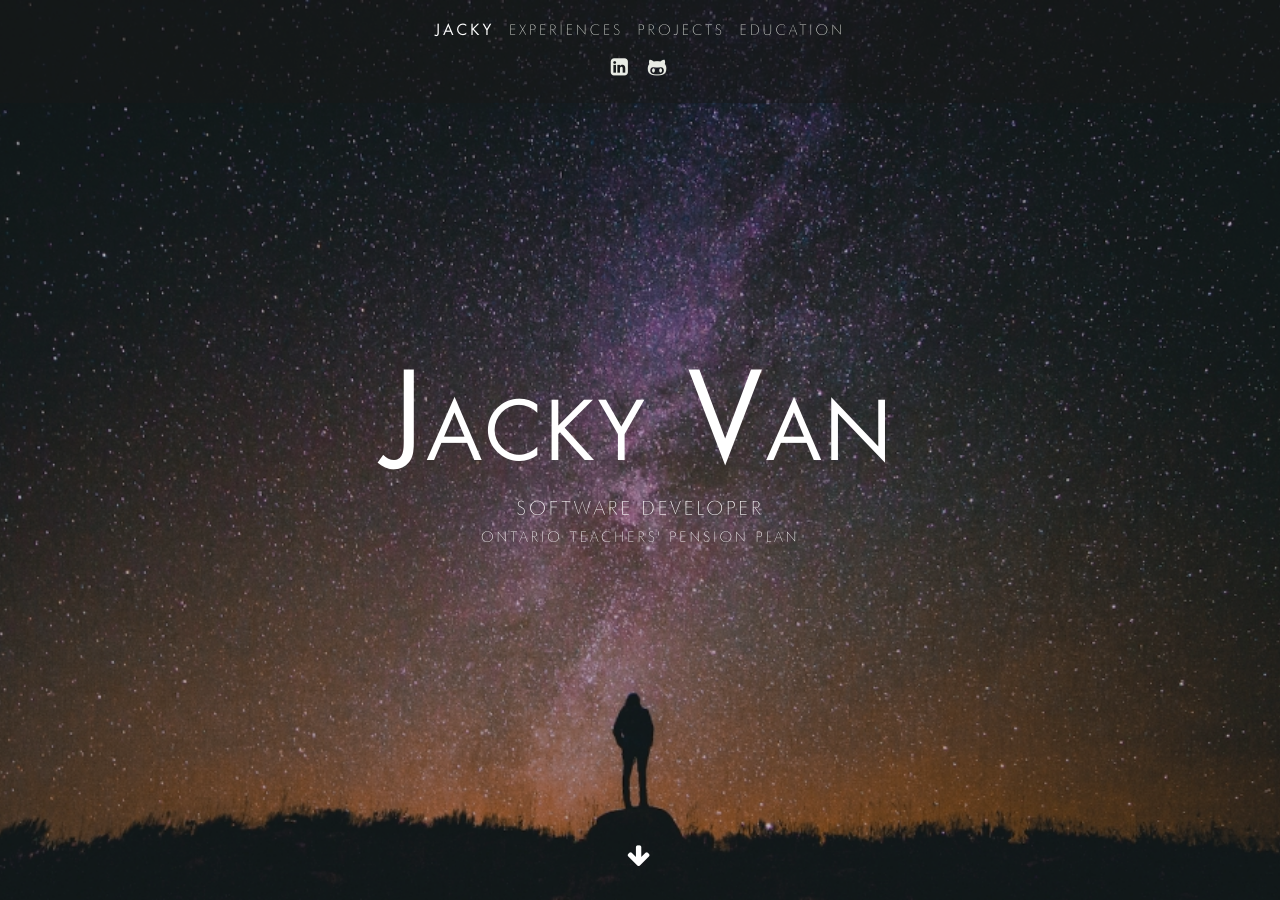
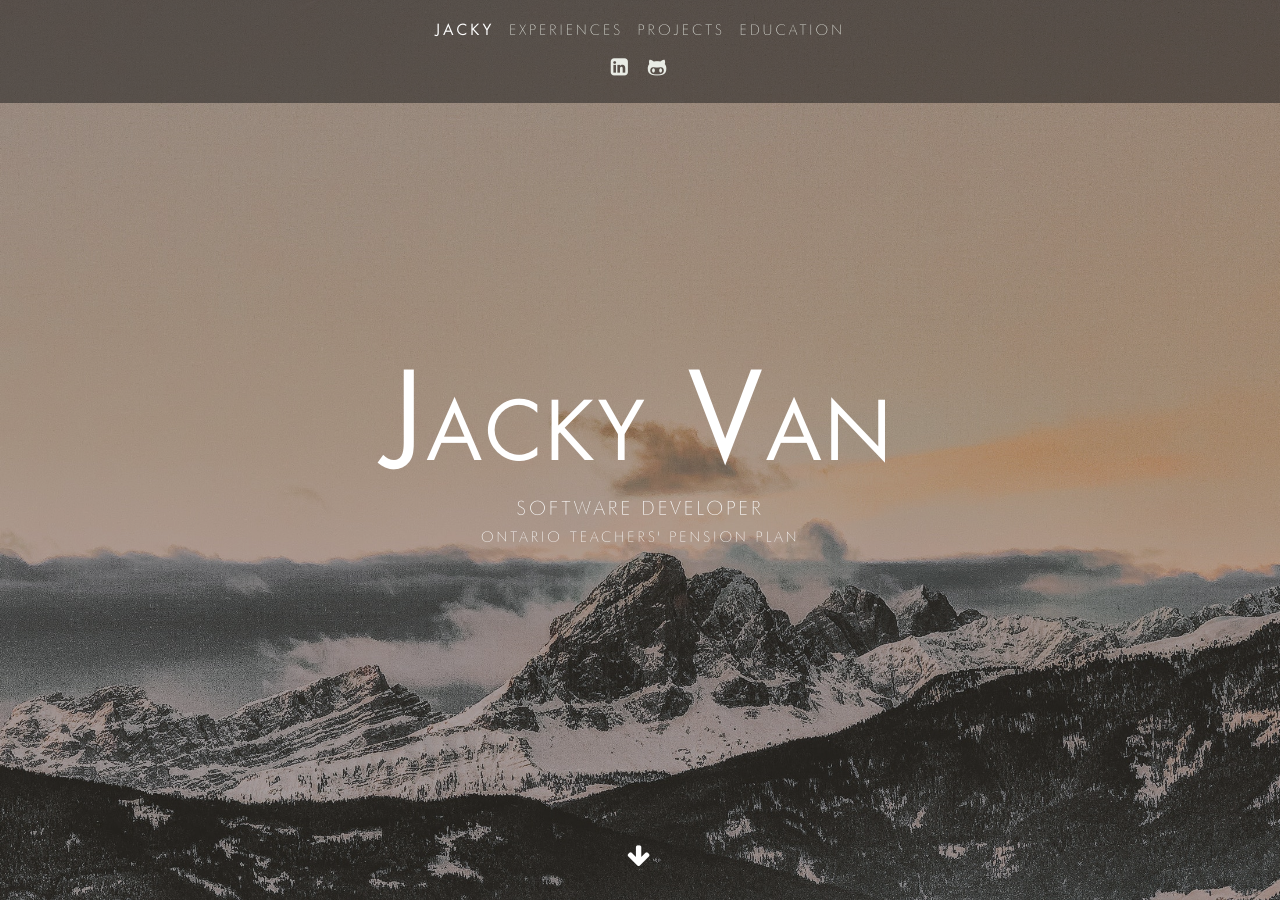
Before and after one commit to Jaacky/jackyvan.com, a Jekyll site: the page built from index.html, in a window 1280 px wide and 900 px high. Built offline with Jekyll 4.4.1, drawn with Linux system fonts in a browser that asks for light colours.

Commit message:
Adding a new landing image

```diff
--- a/css/styles.css
+++ b/css/styles.css
@@ -215,8 +215,8 @@ p {
 
 
 #landing {
-    /*background: url('../img/unsplash-004-resized.png') no-repeat center;*/
-    background: url('../img/Optimized-unsplash-004-resized.png') no-repeat center;
+    /* background: url('../img/Optimized-unsplash-004-resized.png') no-repeat center; */
+    background: url('../img/cropped_eberhard-grossgasteiger-521851-unsplash.jpg') no-repeat bottom;
 	background-size: cover;
     height: 100vh;
 
```
Also changed, not shown: img/cropped_eberhard-grossgasteiger-521851-unsplash.jpg (added).
